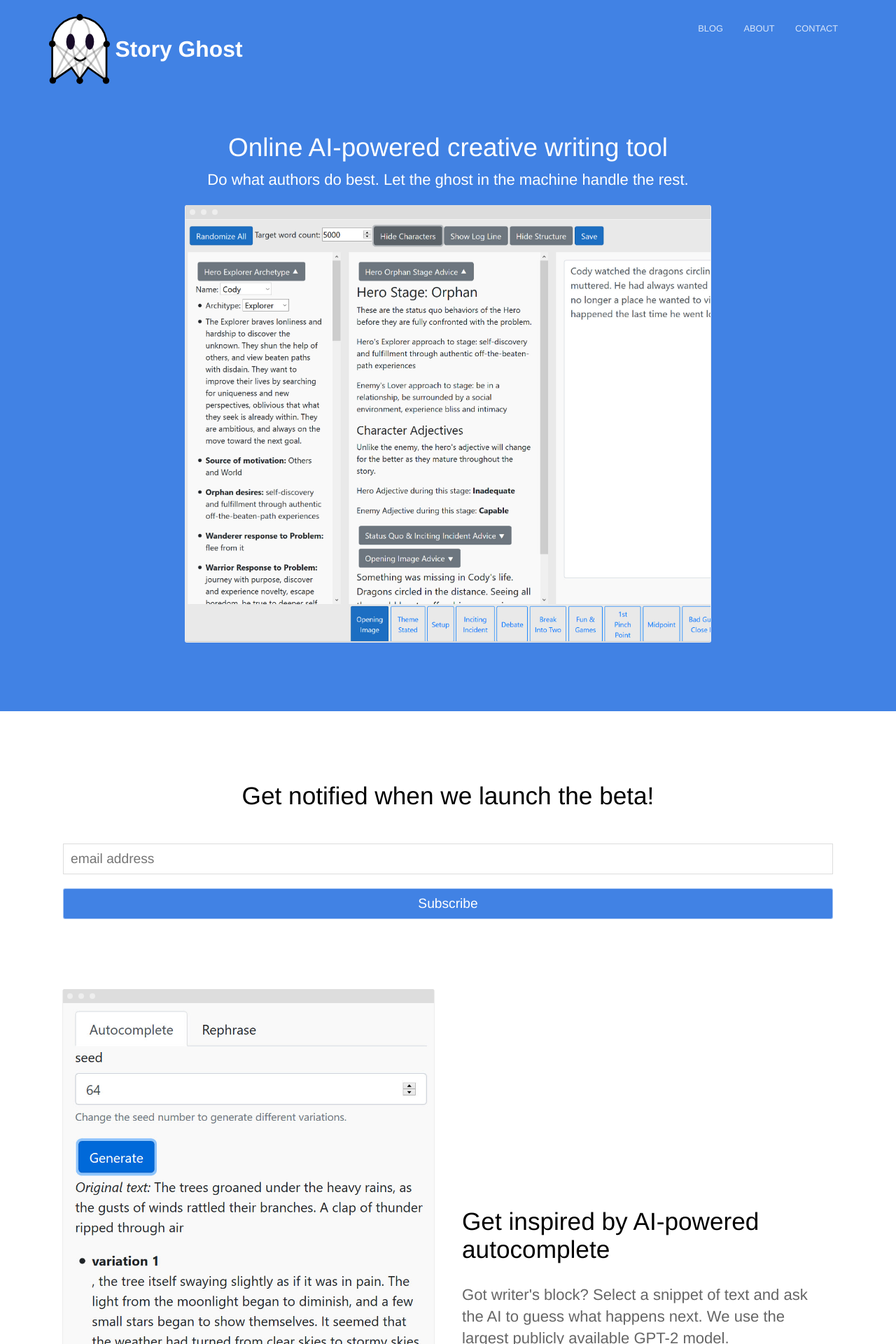
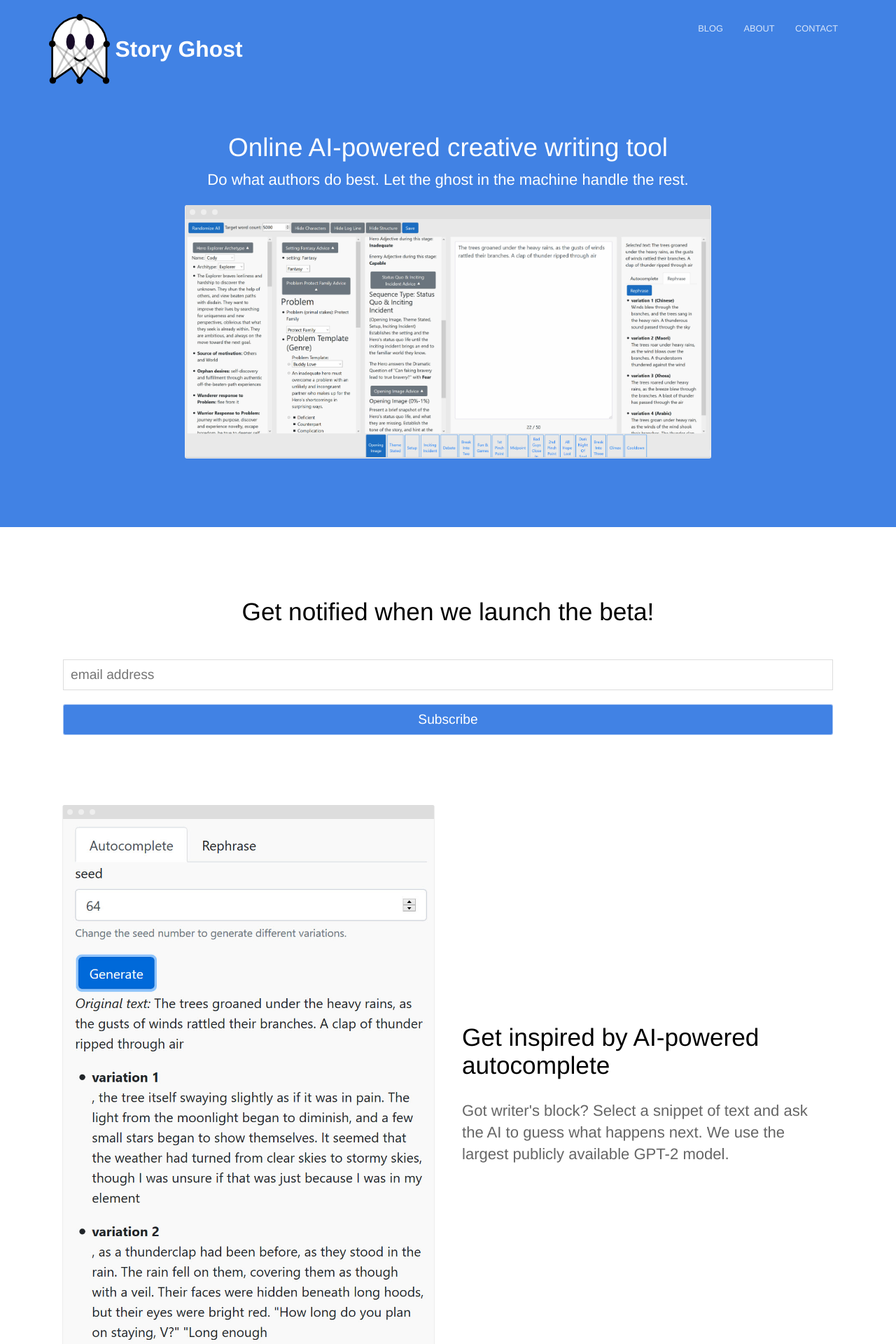
Before and after one commit to headchem/story-ghost, a Jekyll site: the page built from index.html, in a window 1280 px wide. Shown: the top 1920 px of the page at 70% size. Built offline with Jekyll 4.4.1, drawn with Linux system fonts in a browser that asks for light colours; comment, search, counter and statistics services are not loaded.

Commit message:
Update index.html

```diff
--- a/index.html
+++ b/index.html
@@ -8,7 +8,7 @@
 		<p class="subtext editable">Do what authors do best. Let the ghost in the machine handle the rest.</p>
 		<!-- <div class="cta button alt"><a href="{{ site.baseurl }}/sign-up/">Get Started Free</a></div> -->
 		<div>
-			<img src="{{ site.baseurl }}/images/screen1.jpg" alt="Screenshot" class="screenshot editable" />
+			<img src="{{ site.baseurl }}/images/full_screen.jpg" alt="Screenshot" class="screenshot editable" />
 		</div>
 	</div>
 </section>
```
